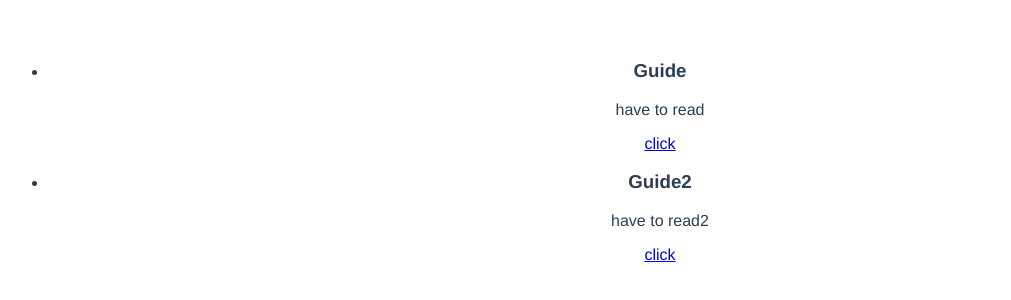
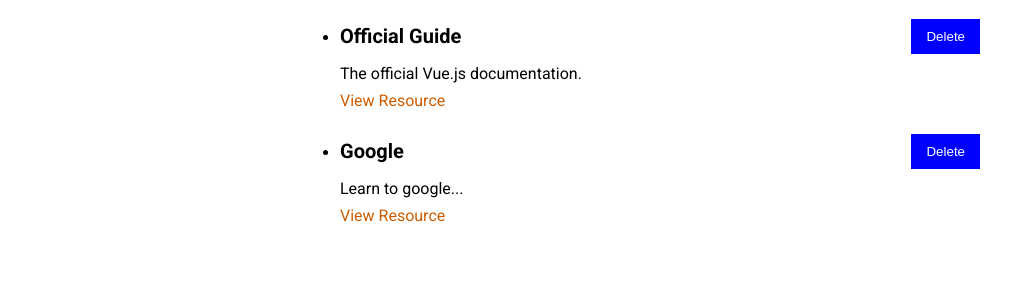
Before and after one commit to limon27121/Learning_Resource, a Vue app: page / in a window 1280 px wide. Shown: the top 300 px of the page, without its empty margins (0-1011 px from the left). Built offline with nearby package versions, Linux system fonts and the light colour scheme.

Commit message:
new component and style is added in here

```diff
--- a/src/App.vue
+++ b/src/App.vue
@@ -1,47 +1,61 @@
 <template>
- <ul>
-  <li v-for="res in storedResource" :key="res">
-  <h3>{{ res.title }}</h3>
-  <p>{{ res.description }}</p>
- <a href=" res.link">click</a>
-  </li>
- </ul>
+
+  <!-- <ul>
+
+    <learning-resource
+      v-for="res in storedResources"
+      :key="res.id"
+      :title="res.title"
+      :description="res.description"
+      :link="res.link"
+    ></learning-resource>
+  </ul> -->
+  <stored-resources :resources="storedResources"/>
 </template>
 
 <script>
+import StoredResources from './components/learning-resources/StoredResource.vue';
+
 
 
 export default {
-  name: 'App',
-  data(){
-    return{
-      storedResource:[{
-        id:"official",
-        title:"Guide",
-        description:"have to read",
-        link:"www.google.com/"
-      },
-    {
-      id:"official2",
-        title:"Guide2",
-        description:"have to read2",
-        link:"https://www.google.com/"
-    }]
-    }
-  },
   components: {
 
-  }
-}
+    StoredResources
+  },
+  data() {
+    return {
+      storedResources: [
+        {
+          id: 'official-guide',
+          title: 'Official Guide',
+          description: 'The official Vue.js documentation.',
+          link: 'https://vuejs.org',
+        },
+        {
+          id: 'google',
+          title: 'Google',
+          description: 'Learn to google...',
+          link: 'https://google.org',
+        },
+      ],
+    };
+  },
+};
 </script>
 
 <style>
-#app {
-  font-family: Avenir, Helvetica, Arial, sans-serif;
-  -webkit-font-smoothing: antialiased;
-  -moz-osx-font-smoothing: grayscale;
-  text-align: center;
-  color: #2c3e50;
-  margin-top: 60px;
+@import url('https://fonts.googleapis.com/css2?family=Roboto:wght@400;700&display=swap');
+
+* {
+  box-sizing: border-box;
+}
+
+html {
+  font-family: 'Roboto', sans-serif;
+}
+
+body {
+  margin: 0;
 }
 </style>
--- /dev/null
+++ b/src/components/learning-resources/LearningResource.vue
@@ -0,0 +1,62 @@
+<template>
+  <li>
+    <div>
+      <header>
+        <h3>{{ title }}</h3>
+        <button class="b1">Delete</button>
+      </header>
+    </div>
+    <p>{{ description }}</p>
+    <nav>
+      <a :href="link">View Resource</a>
+    </nav>
+  </li>
+  <h1>{{ check }}</h1>
+</template>
+
+<script>
+export default {
+  //catch the value from parent using props
+  props: ['title', 'description', 'link',"check"]
+}
+</script>
+
+<style scoped>
+li {
+  margin: auto;
+  max-width: 40rem;
+}
+
+header {
+  display: flex;
+  justify-content: space-between;
+  align-items: center;
+}
+
+h3 {
+  font-size: 1.25rem;
+  margin: 0.5rem 0;
+}
+
+p {
+  margin: 0.5rem 0;
+}
+
+a {
+  text-decoration: none;
+  color: #ce5c00;
+}
+.b1{
+  background-color: blue; /* Change this color code */
+    color: white;
+    padding: 10px 15px;
+    border: none;
+    cursor: pointer;
+
+}
+
+a:hover,
+a:active {
+  color: #c89300;
+}
+</style>
--- /dev/null
+++ b/src/components/learning-resources/StoredResource.vue
@@ -0,0 +1,33 @@
+<template>
+  <ul>
+
+    <learning-resource
+      v-for="res in resources"
+      :key="res.id"
+      :title="res.title"
+      :description="res.description"
+      :link="res.link"
+    ></learning-resource>
+  </ul>
+
+  <!-- <LearningResource :check="check"/> -->
+</template>
+
+<script>
+import LearningResource from './LearningResource.vue';
+export default {
+props:["resources"],
+components:{
+    LearningResource
+},
+data(){
+    return{
+
+    }
+}
+}
+</script>
+
+<style>
+
+</style>
--- a/src/main.js
+++ b/src/main.js
@@ -1,4 +1,5 @@
 import { createApp } from 'vue'
 import App from './App.vue'
+// import LearningItem from "./components/LearningResource/LearningItem.vue"
 
 createApp(App).mount('#app')
```
